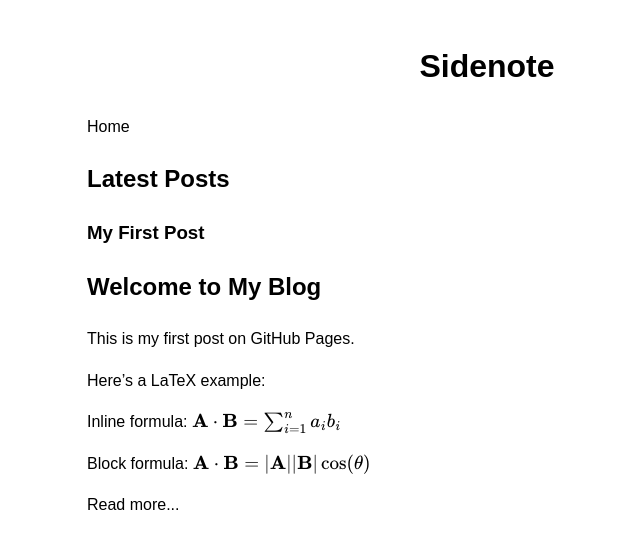
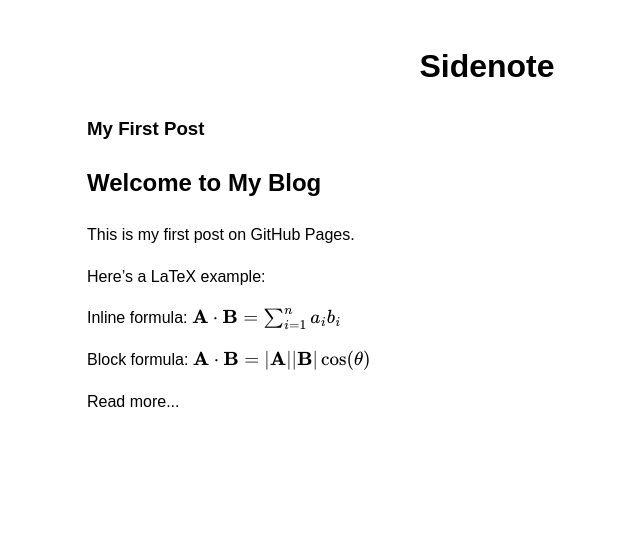
Before and after one commit to itmustalwaysbenight/sidenote, a Jekyll site: the page built from index.html, in a window 1280 px wide. Shown: the top 549 px of the page, without its empty margins (153-793 px from the left). Built offline with Jekyll 4.4.1, drawn with Linux system fonts in a browser that asks for light colours.

Commit message:
cleaning up front page

```diff
--- a/index.html
+++ b/index.html
@@ -39,13 +39,11 @@ layout: default
 </head>
 <body>
     <header>
-        <nav>
-            <a href="/">Home</a>
-        </nav>
+        <!-- Removed Home link as it is redundant -->
     </header>
 
     <main>
-        <h2>Latest Posts</h2>
+        <!-- Removed "Latest Posts" heading -->
         {% for post in site.posts %}
         <article>
             <h3><a href="{{ post.url }}">{{ post.title }}</a></h3>
```
